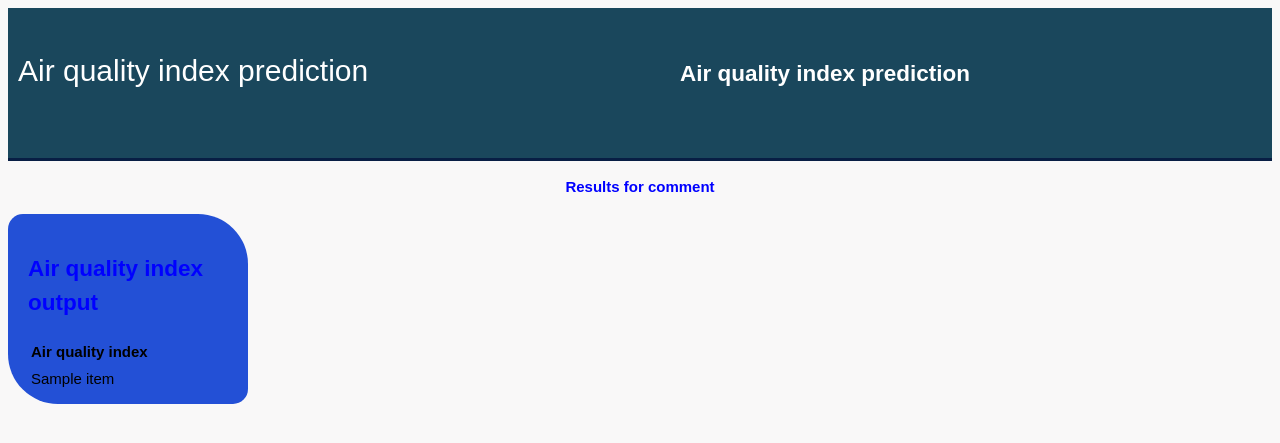
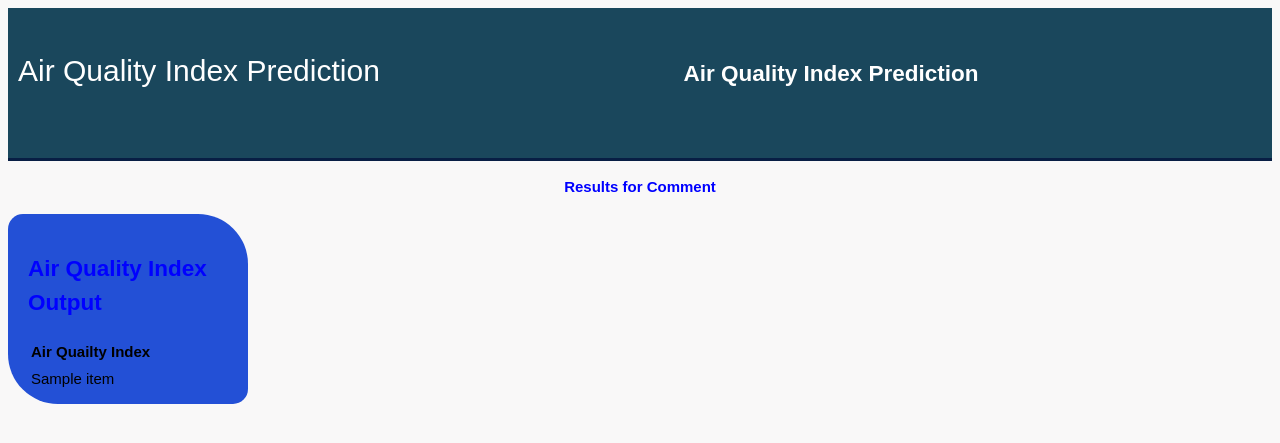
Before and after one commit to amey16/Air-quality-index, a Flask app: template templates/result.html in a window 1280 px wide. Shown: the top 443 px of the page. Run offline with Flask 2, Linux system fonts and the light colour scheme; the template is opened without the code that fills it: most values are stand-ins (such as "Sample title", 1, 10 or a date in 2020); parts of the project's set-up code (start-up, migrations or seed data) failed here and were passed over.

Commit message:
web_changes

```diff
--- a/app.py
+++ b/app.py
@@ -1,8 +1,10 @@
-from flask import Flask,render_template
+from flask import Flask,render_template,url_for,request
 import pandas as pd
+
 import pickle
 
-loaded_model = pickle.load(open('XGBoost_regression_model.pkl', 'rb'))
+# load the model from disk
+loaded_model=pickle.load(open('XGBoost_regression_model.pkl', 'rb'))
 app = Flask(__name__)
 
 @app.route('/')
--- a/templates/result.html
+++ b/templates/result.html
@@ -2,25 +2,27 @@
 <html>
 <head>
 	<title></title>
-    <link rel="stylesheet" type = "text/css" href="{{ url_for('static', filename = 'styles.css') }}">
+    <link rel="stylesheet" type="text/css" href="{{ url_for('static', filename='styles.css') }}">
 </head>
 <body>
+
 	<header>
 		<div class="container">
-            <div id = "brandname">
-                Air quality index prediction
+		<div id="brandname">
+			Air Quality Index Prediction
 		</div>
-            <h2>Air quality index prediction</h2>
+		<h2>Air Quality Index Prediction</h2>
+
 	</div>
 	</header>
-    <p style = "color:blue ;font-size: 20 ;text-align: center;">
-        <b>Results for comment</b>
-    </p>
+	<p style="color:blue;font-size:20;text-align: center;"><b>Results for Comment</b></p>
 	<div class="results">
-        <h2 style = "color: blue;">Air quality index output</h2>
+
+	<h2 style="color:blue;">Air Quality Index Output</h2>
 	 <table>
          <tbody>
-               <th>Air quality index</th>
+         <th>Air Quailty Index</th>
+         {# here we iterate over every item in our list#}
          {% for item in prediction %}
              <tr><td>{{ item }}</td></tr>
          {% endfor %}
@@ -28,5 +30,6 @@
      </table>
 
 	</div>
+
 </body>
 </html>
```
Also changed, not shown: templates/home.html (+23 -11 lines). Lines whose indentation alone changed are shown as unchanged.
